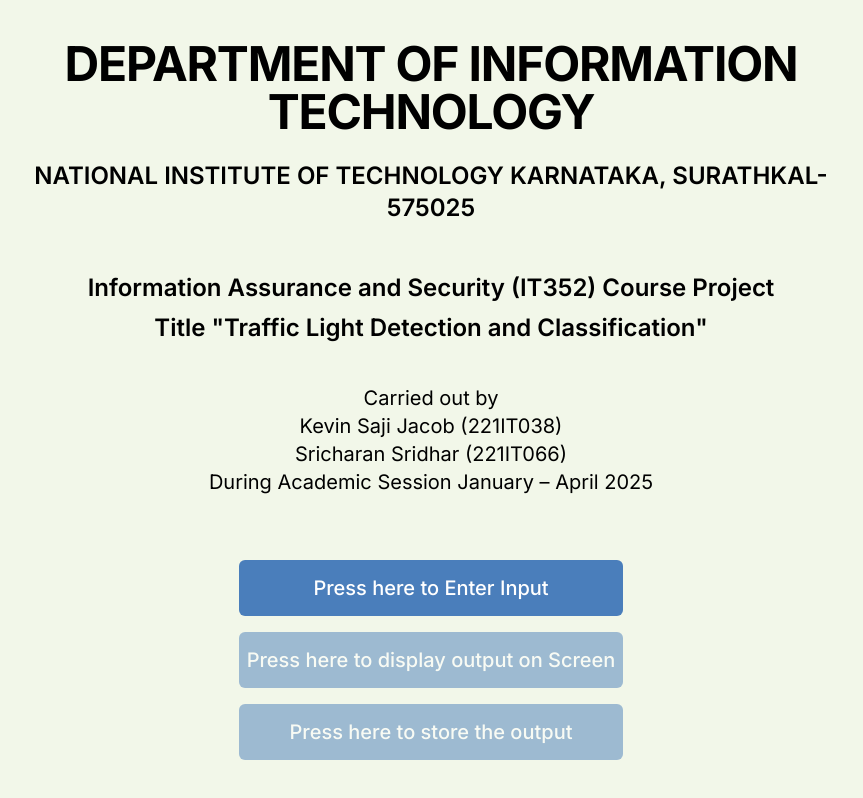
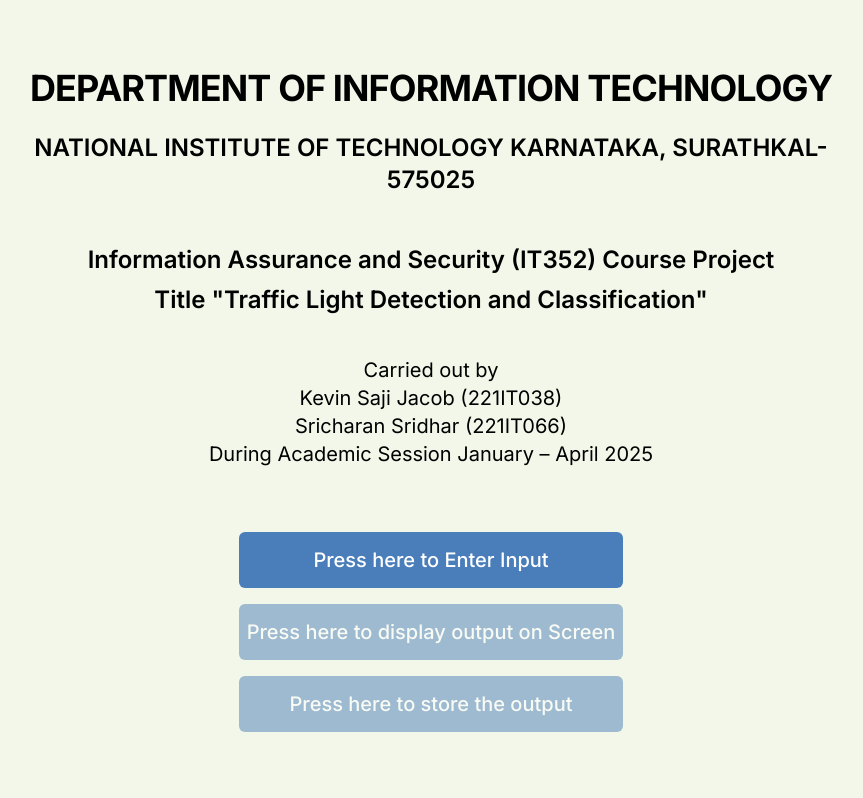
Before and after one commit to kevinsaji/TrafficLightDetect, a Next.js app: page / in a window 1280 px wide. Shown: the whole page, without its empty margins (209-1072 px from the left). Built offline with nearby package versions, Linux system fonts and the light colour scheme.

Commit message:
header updated

```diff
--- a/app/page.tsx
+++ b/app/page.tsx
@@ -147,7 +147,7 @@ export default function Home() {
     <main className="min-h-screen flex flex-col items-center justify-center bg-[#f2f7e9]">
       <Card className="max-w-4xl w-full p-8 text-center bg-[#f2f7e9] border-0 shadow-none">
         <div className="space-y-6">
-          <h1 className="text-4xl font-bold tracking-tight md:text-5xl text-black">
+          <h1 className="text-4xl font-bold tracking-tight md:text-4xl text-black">
             DEPARTMENT OF INFORMATION TECHNOLOGY
           </h1>
           <h2 className="text-2xl font-semibold text-black">
```
